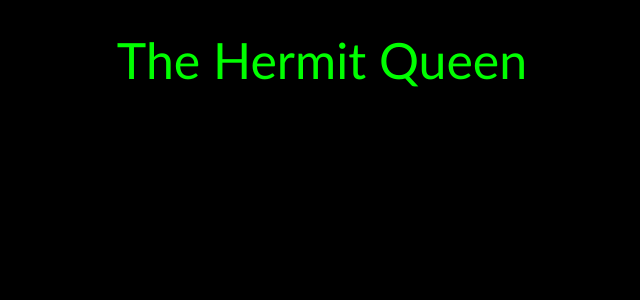
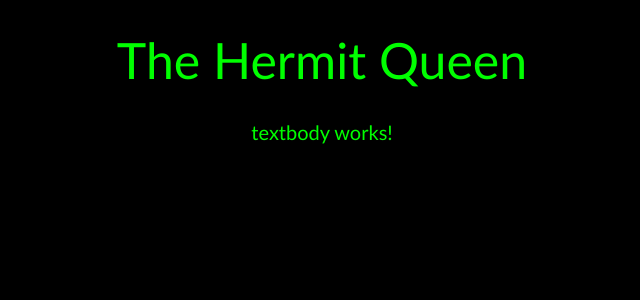
Before and after one commit to DashaDasha88/thehermitqueen, an Angular app: page / in a window 1280 px wide. Shown: the top 300 px of the page, without its empty margins (318-958 px from the left). Built offline with nearby package versions, Linux system fonts and the light colour scheme.

Commit message:
add text components

```diff
--- a/src/app/app.component.html
+++ b/src/app/app.component.html
@@ -1,3 +1,4 @@
 <div class="container">
   <app-header></app-header>
+  <app-textbody></app-textbody>
 </div>
--- a/src/app/app.module.ts
+++ b/src/app/app.module.ts
@@ -4,11 +4,15 @@ import { BrowserModule } from '@angular/platform-browser';
 import { AppRoutingModule } from './app-routing.module';
 import { AppComponent } from './app.component';
 import { HeaderComponent } from './components/header/header.component';
+import { TextframeComponent } from './components/textframe/textframe.component';
+import { TextbodyComponent } from './components/textbody/textbody.component';
 
 @NgModule({
   declarations: [
     AppComponent,
-    HeaderComponent
+    HeaderComponent,
+    TextframeComponent,
+    TextbodyComponent
   ],
   imports: [
     BrowserModule,
--- /dev/null
+++ b/src/app/components/textbody/textbody.component.css
@@ -0,0 +1,7 @@
+.textbody {
+  color: lime;
+  font-family: Optima, sans-serif;
+  font-size: 20px;
+  text-align: center;
+  margin-top: 30px;
+}
--- /dev/null
+++ b/src/app/components/textbody/textbody.component.html
@@ -0,0 +1,3 @@
+<div class="textbody">
+  <p>textbody works!</p>
+</div>
--- /dev/null
+++ b/src/app/components/textbody/textbody.component.ts
@@ -0,0 +1,15 @@
+import { Component, OnInit } from '@angular/core';
+
+@Component({
+  selector: 'app-textbody',
+  templateUrl: './textbody.component.html',
+  styleUrls: ['./textbody.component.css']
+})
+export class TextbodyComponent implements OnInit {
+
+  constructor() { }
+
+  ngOnInit(): void {
+  }
+
+}
--- /dev/null
+++ b/src/app/components/textframe/textframe.component.html
@@ -0,0 +1 @@
+<app-textbody></app-textbody>
--- /dev/null
+++ b/src/app/components/textframe/textframe.component.ts
@@ -0,0 +1,15 @@
+import { Component, OnInit } from '@angular/core';
+
+@Component({
+  selector: 'app-textframe',
+  templateUrl: './textframe.component.html',
+  styleUrls: ['./textframe.component.css']
+})
+export class TextframeComponent implements OnInit {
+
+  constructor() { }
+
+  ngOnInit(): void {
+  }
+
+}
```
Also changed, not shown: src/app/components/textframe/textframe.component.css (added), 2 other files (tests, documents, lock files or other folders).
